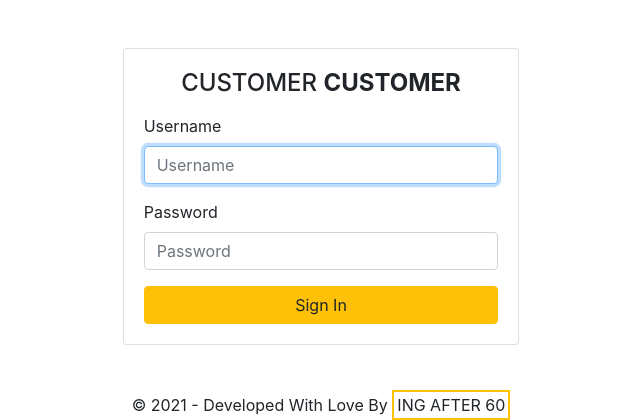
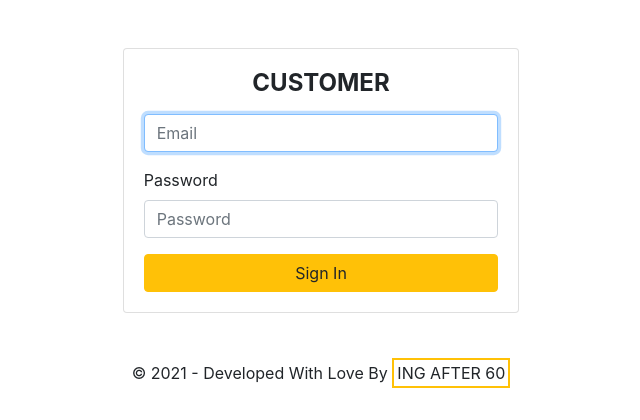
Before and after one commit to gurnitha/django_code4startup_fastparcel_psql, a Django app: page /sign_in/ in a window 1280 px wide. Shown: the part 56-476 px from the top of the page, without its empty margins (319-959 px from the left). Run offline with Django 3.2, Linux system fonts and the light colour scheme; some libraries are stand-ins or nearby versions.

Commit message:
7.5 Log In form Part 4/4: Kustomisasi login form dgn menampilkan email field dan bukan username yg default dalam django

```diff
--- a/apps/core/templates/registration/sign_in.html
+++ b/apps/core/templates/registration/sign_in.html
@@ -11,7 +11,7 @@
 				<div class="card-body">
 
 					<h4 class="text-center text-uppercase mb-3">
-
+						<b>
 							{# http://127.0.0.1:8000/sign_in/next=customer #}
 							{% if request.GET.next != '/courier/' %}
 								Customer
@@ -19,12 +19,15 @@
 							{% else %}
 								Courier
 							{% endif %}
-						<b>Customer</b>
+						</b>
 					</h4>
 
 					<form method="POST">
 						{% csrf_token %}
-						{% bootstrap_form form %}
+						{% bootstrap_form_errors form %}
+						{% bootstrap_label "Email" %}
+						{% bootstrap_field form.username show_label=False placeholder="Email" %}
+						{% bootstrap_field form.password %}
 						<button class="btn btn-warning btn-block">Sign In</button>
 					</form>
 				</div>
```
Also changed, not shown: readme.md. Lines whose indentation alone changed are shown as unchanged.
